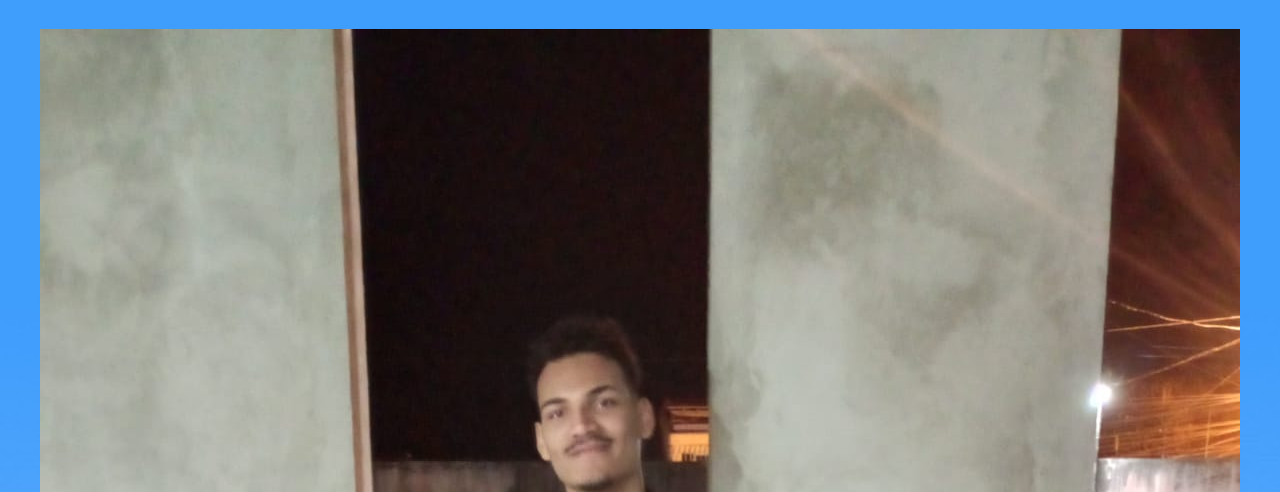
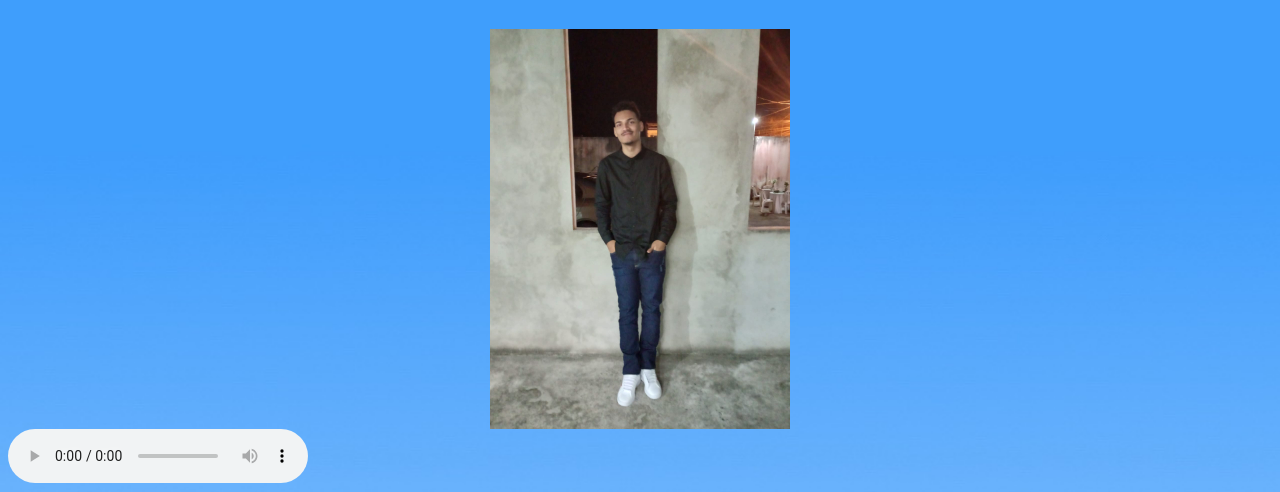
Before and after one commit to H3nrlque/H3nrlque.github.io, a plain HTML site: page index.html in a window 1280 px wide. Shown: the part 66-558 px from the top of the page. Drawn offline with Linux system fonts and the light colour scheme.

Commit message:
alterei o tamanho da foto

```diff
--- a/index.html
+++ b/index.html
@@ -12,7 +12,7 @@
 
 <body>
      <h1 align=center>Curriculum Vitae</h1>
-     <center> <img src="FotoCurriculo.jpg" widht=30%></center>
+     <center> <img src="FotoCurriculo.jpg" widht="300" height="400"></center>
      <audio controls>
         <source src="SpotifyMate.com - Muhammad Ali - Niink.mp3" type="audio/mpeg">
      </audio>
```
